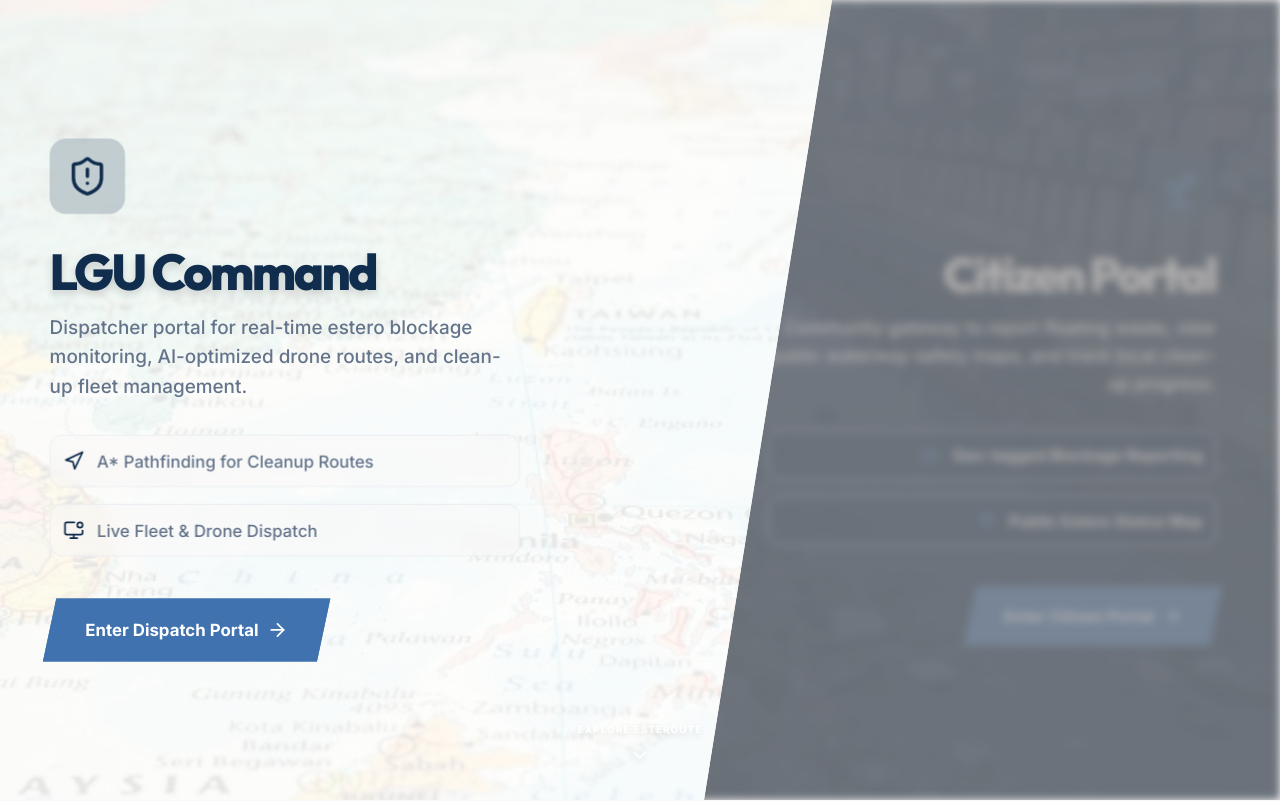
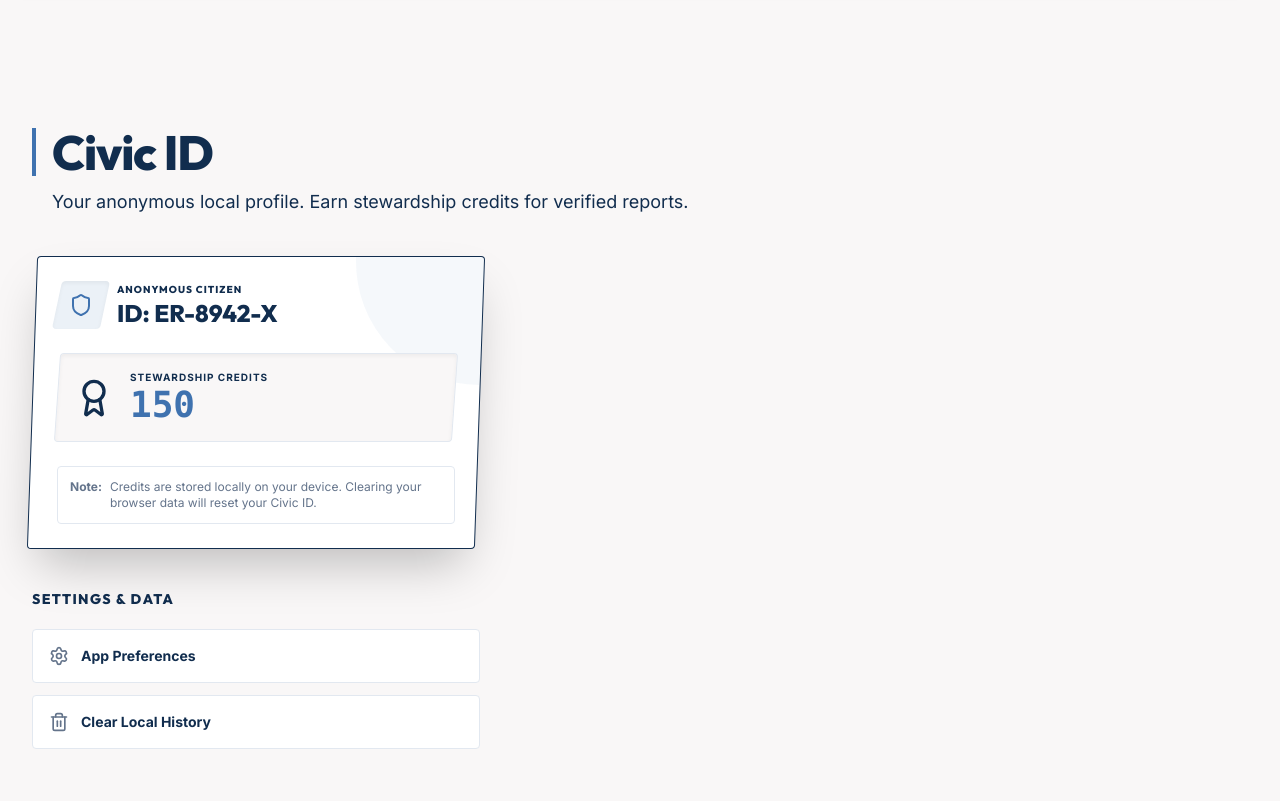
Before and after one commit to Goldenavs/esteRoute, a React (Vite) app in the folder frontend/: page /citizen/profile in a window 1280 px wide. Before the commit this address led to /login. Shown: the top 801 px of the page. Built offline with nearby package versions, Linux system fonts and the light colour scheme.

Commit message:
feat: profile section

```diff
--- a/frontend/src/App.tsx
+++ b/frontend/src/App.tsx
@@ -13,6 +13,7 @@ import BlockageSubmissionForm from './pages/citizen/BlockageSubmissionForm'
 import SubmissionConfirmation from './pages/citizen/SubmissionConfirmation'
 import PublicEsteroStatusMap from './pages/citizen/PublicEsteroStatusMap'
 import CitizenDashboard from './pages/citizen/CitizenDashboard'
+import CitizenProfile from './pages/citizen/CitizenProfile'
 
 // Admin Pages
 import MainCommandDashboard from './pages/admin/MainCommandDashboard'
@@ -38,6 +39,7 @@ function App() {
           <Route path="confirmation" element={<SubmissionConfirmation />} />
           <Route path="public-map" element={<PublicEsteroStatusMap />} />
           <Route path="dashboard" element={<CitizenDashboard />} />
+          <Route path="profile" element={<CitizenProfile />} />
         </Route>
 
         {/* Admin Routing Group */}
--- /dev/null
+++ b/frontend/src/pages/citizen/CitizenProfile.tsx
@@ -0,0 +1,69 @@
+import { Shield, Award, Settings, Trash2 } from 'lucide-react';
+
+export default function CitizenProfile() {
+  return (
+    <div className="w-full h-full flex flex-col pb-10">
+
+      <div className="mb-8 md:mb-10 max-w-3xl">
+        <h1 className="text-3xl md:text-5xl font-heading font-black tracking-tight text-text-primary mb-3 border-l-4 border-brand-primary pl-4">Civic ID</h1>
+        <p className="text-text-muted text-sm md:text-lg pl-5">Your anonymous local profile. Earn stewardship credits for verified reports.</p>
+      </div>
+
+      <div className="w-full max-w-md mx-auto md:mx-0 flex flex-col gap-6">
+
+        {/* Civic ID Card */}
+        <div className="w-full bg-surface border border-border-strong rounded-sm p-6 shadow-2xl relative overflow-hidden group -skew-x-[2deg]">
+          <div className="absolute top-0 right-0 w-32 h-32 bg-brand-primary/5 rounded-bl-full pointer-events-none transition-transform duration-700 group-hover:scale-125"></div>
+
+          <div className="skew-x-[2deg] flex flex-col gap-6 relative z-10">
+            <div className="flex items-center justify-between">
+              <div className="flex items-center gap-3">
+                <div className="p-3 bg-brand-primary/10 rounded-sm text-brand-primary -skew-x-12 shadow-inner">
+                  <Shield className="w-6 h-6 skew-x-12" />
+                </div>
+                <div>
+                  <h2 className="text-[10px] font-black text-text-muted uppercase tracking-widest">Anonymous Citizen</h2>
+                  <p className="text-xl md:text-2xl font-heading font-black text-text-primary">ID: ER-8942-X</p>
+                </div>
+              </div>
+            </div>
+
+            <div className="bg-app-bg p-4 border border-border-subtle rounded-sm flex items-center justify-between -skew-x-[4deg] shadow-inner">
+              <div className="skew-x-[4deg] flex items-center gap-4">
+                <Award className="w-8 h-8 md:w-10 md:h-10 text-brand-secondary" />
+                <div>
+                  <p className="text-[10px] font-black uppercase tracking-widest text-text-muted">Stewardship Credits</p>
+                  <p className="text-3xl md:text-4xl font-mono font-black text-brand-primary">150</p>
+                </div>
+              </div>
+            </div>
+
+            <p className="text-xs text-text-secondary flex items-start gap-2 bg-text-muted/5 p-3 rounded-sm border border-border-subtle">
+              <span className="font-bold">Note:</span> Credits are stored locally on your device. Clearing your browser data will reset your Civic ID.
+            </p>
+          </div>
+        </div>
+
+        {/* Settings / Actions */}
+        <div className="flex flex-col gap-3 mt-4">
+          <h3 className="text-sm font-black tracking-widest uppercase text-text-muted mb-2">Settings & Data</h3>
+
+          <button className="flex items-center justify-between p-4 bg-surface border border-border-subtle rounded-sm hover:border-brand-primary hover:bg-brand-primary/5 transition-all group">
+            <div className="flex items-center gap-3">
+              <Settings className="w-5 h-5 text-text-secondary group-hover:text-brand-primary transition-colors" />
+              <span className="font-bold text-sm text-text-primary">App Preferences</span>
+            </div>
+          </button>
+
+          <button className="flex items-center justify-between p-4 bg-surface border border-border-subtle rounded-sm hover:border-semantic-urgent hover:bg-semantic-urgent/5 transition-all group">
+            <div className="flex items-center gap-3">
+              <Trash2 className="w-5 h-5 text-text-secondary group-hover:text-semantic-urgent transition-colors" />
+              <span className="font-bold text-sm text-text-primary group-hover:text-semantic-urgent transition-colors">Clear Local History</span>
+            </div>
+          </button>
+        </div>
+
+      </div>
+    </div>
+  );
+}
```
